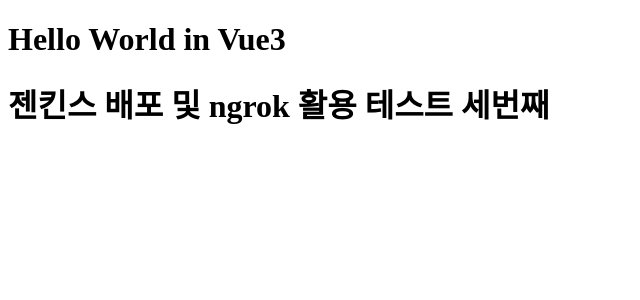
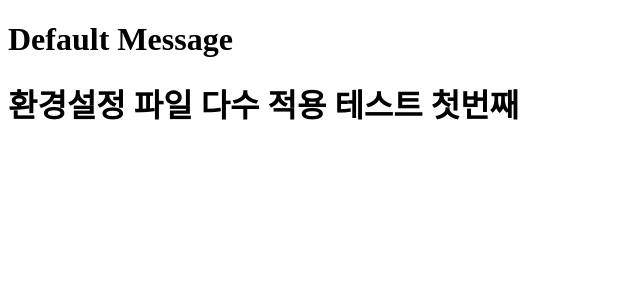
Before and after one commit to earthjakebae/earth-front, a Vue app: page / in a window 1280 px wide. Shown: the top 300 px of the page, without its empty margins (0-640 px from the left). Built offline with nearby package versions, Linux system fonts and the light colour scheme.

Commit message:
환경설정 파일 다수 적용 테스트 첫번째

```diff
--- a/src/components/HelloWorld.vue
+++ b/src/components/HelloWorld.vue
@@ -1,16 +1,13 @@
 <template>
   <div class="hello">
-    <h1>{{ msg }}</h1>
-    <h1>젠킨스 배포 및 ngrok 활용 테스트 세번째</h1>
+    <h1>{{ message }}</h1>
+    <h1>환경설정 파일 다수 적용 테스트 첫번째</h1>
   </div>
 </template>
 
 <script>
 export default {
   name: 'HelloWorld',
-  props: {
-    msg: String
-  },
   computed:{
     message() {
       return process.env.VUE_APP_MESSAGE || 'Default Message';
```
